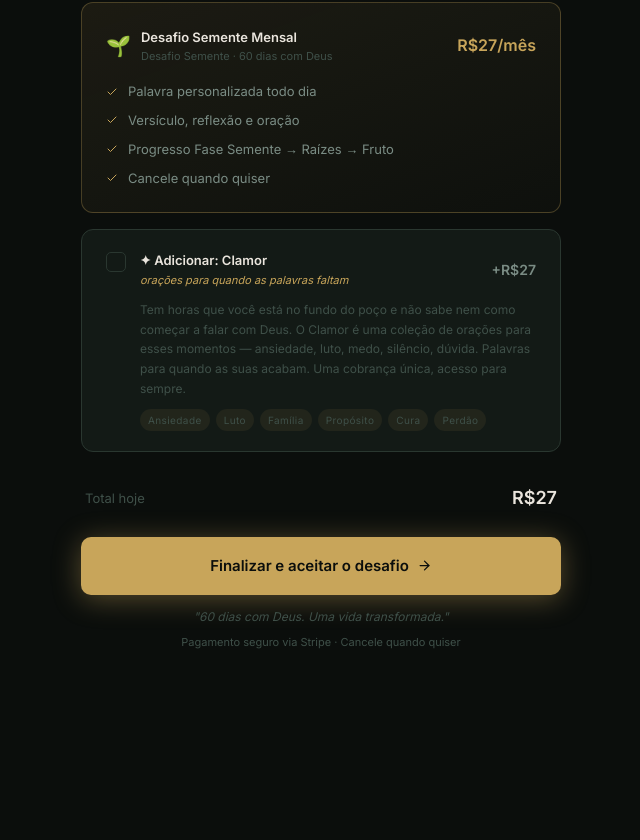
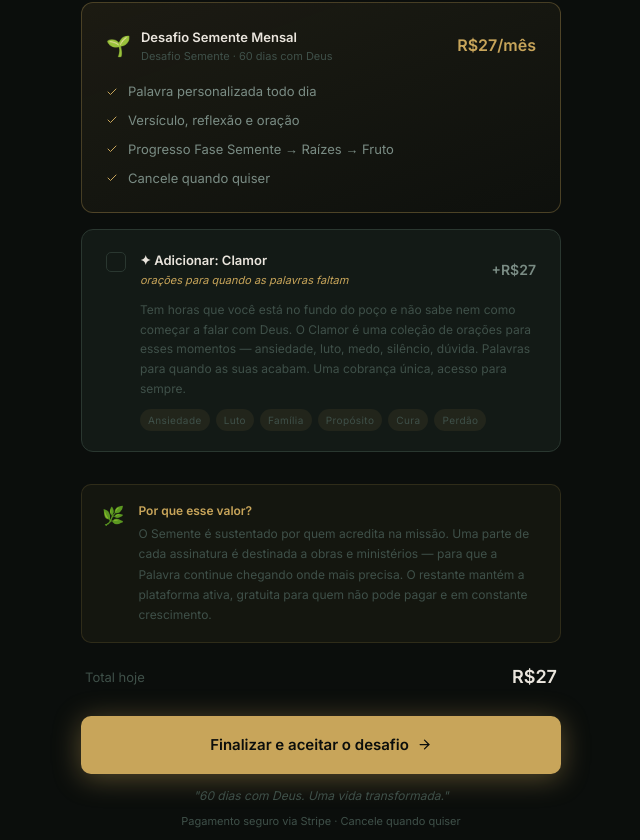
Before and after one commit to Escolartecom/semente.app, a Next.js app: page /checkout in a window 1280 px wide. Shown: the part 392-1232 px from the top of the page, without its empty margins (319-959 px from the left). Before the commit the page ends 1123 px from the top, so only its background shows below. Built offline with nearby package versions, Linux system fonts and the light colour scheme.

Commit message:
Checkout: adiciona bloco de propósito e transparência do valor
Co-Authored-By: Claude Sonnet 4.6 <noreply@anthropic.com>

```diff
--- a/src/app/checkout/page.tsx
+++ b/src/app/checkout/page.tsx
@@ -158,6 +158,28 @@ function CheckoutInner() {
             </div>
           </button>
 
+          {/* Por que esse valor */}
+          <div style={{
+            background: "rgba(200,165,90,0.05)",
+            border: "1px solid rgba(200,165,90,0.15)",
+            borderRadius: 10,
+            padding: "16px 20px",
+            marginBottom: 20,
+            display: "flex",
+            gap: 14,
+            alignItems: "flex-start",
+          }}>
+            <span style={{ fontSize: 18, flexShrink: 0, marginTop: 1 }}>🌿</span>
+            <div>
+              <p style={{ fontSize: 12, fontWeight: 600, color: "var(--gold)", marginBottom: 4 }}>
+                Por que esse valor?
+              </p>
+              <p style={{ fontSize: 12, color: "var(--text-3)", lineHeight: 1.7 }}>
+                O Semente é sustentado por quem acredita na missão. Uma parte de cada assinatura é destinada a obras e ministérios — para que a Palavra continue chegando onde mais precisa. O restante mantém a plataforma ativa, gratuita para quem não pode pagar e em constante crescimento.
+              </p>
+            </div>
+          </div>
+
           {/* Total */}
           <div style={{
             display: "flex", alignItems: "center", justifyContent: "space-between",
```
